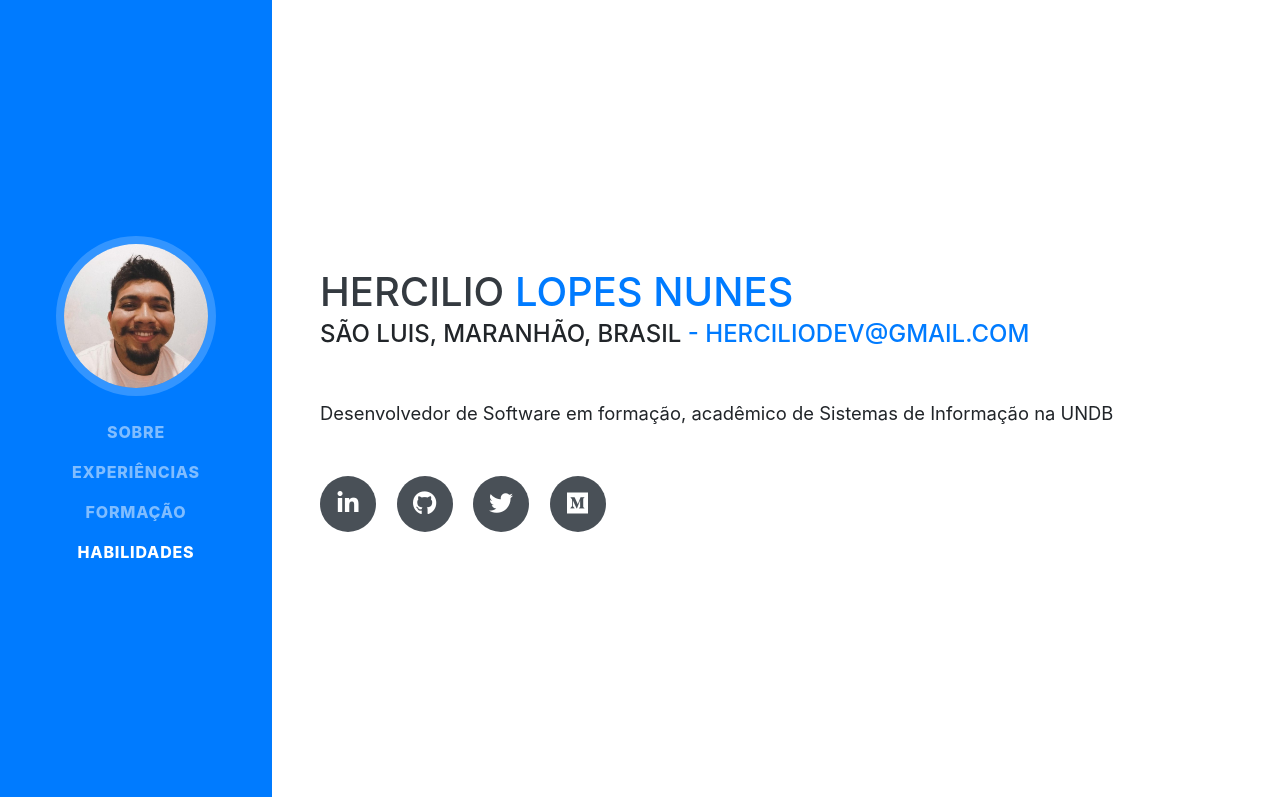
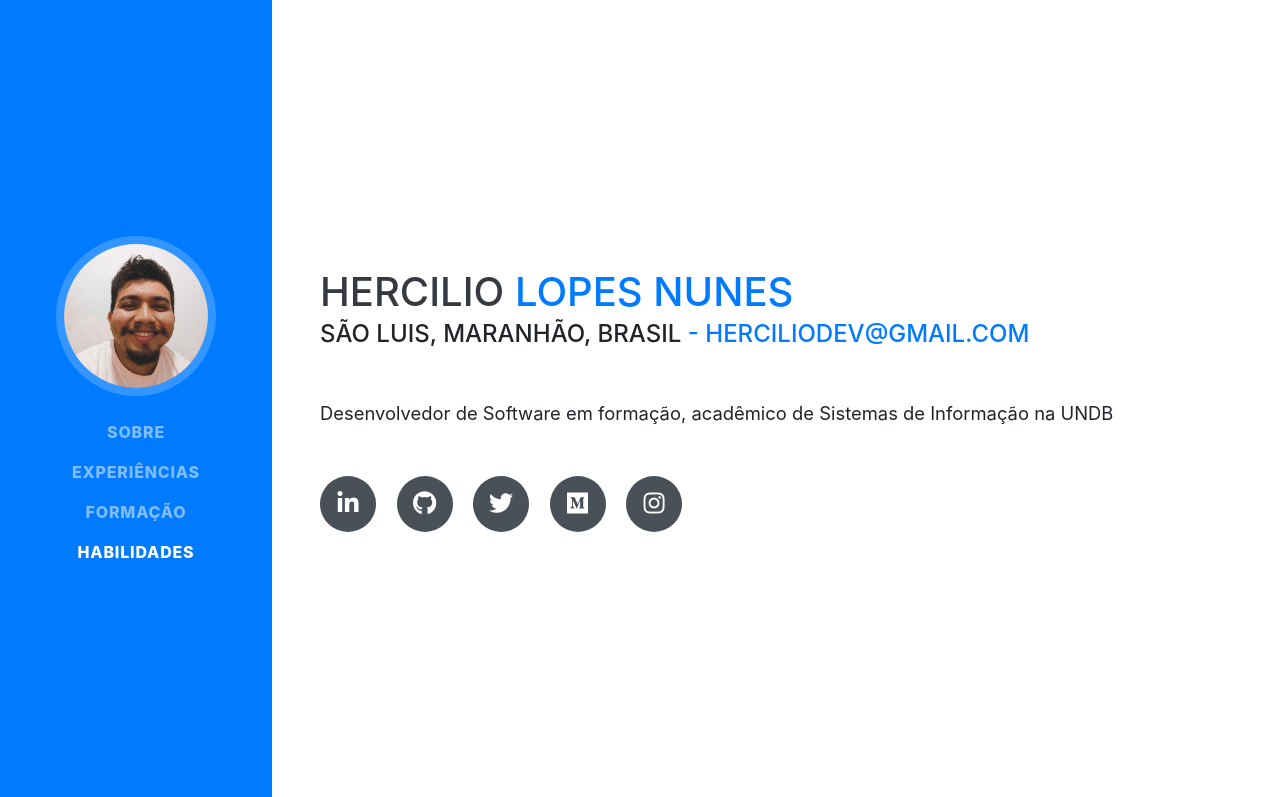
Before and after one commit to hercilioln/siteEstatico, a website with bundled scripts: page index.html in a window 1280 px wide. Shown: the top 797 px of the page. Built offline with nearby package versions, Linux system fonts and the light colour scheme; a web font is replaced by a local one.

Commit message:
Alteração - Adição link instagram

```diff
--- a/index.html
+++ b/index.html
@@ -77,6 +77,9 @@
           </a>
           <a href="https://medium.com/@hercilioln" target="_blank">
             <i class="fab fa-medium"></i>
+          </a>
+          <a href="https://www.instagram.com/hercilio.jpeg/" target="_blank">
+            <i class="fab fa-instagram"></i>
           </a>
         </div>
       </div>
```
